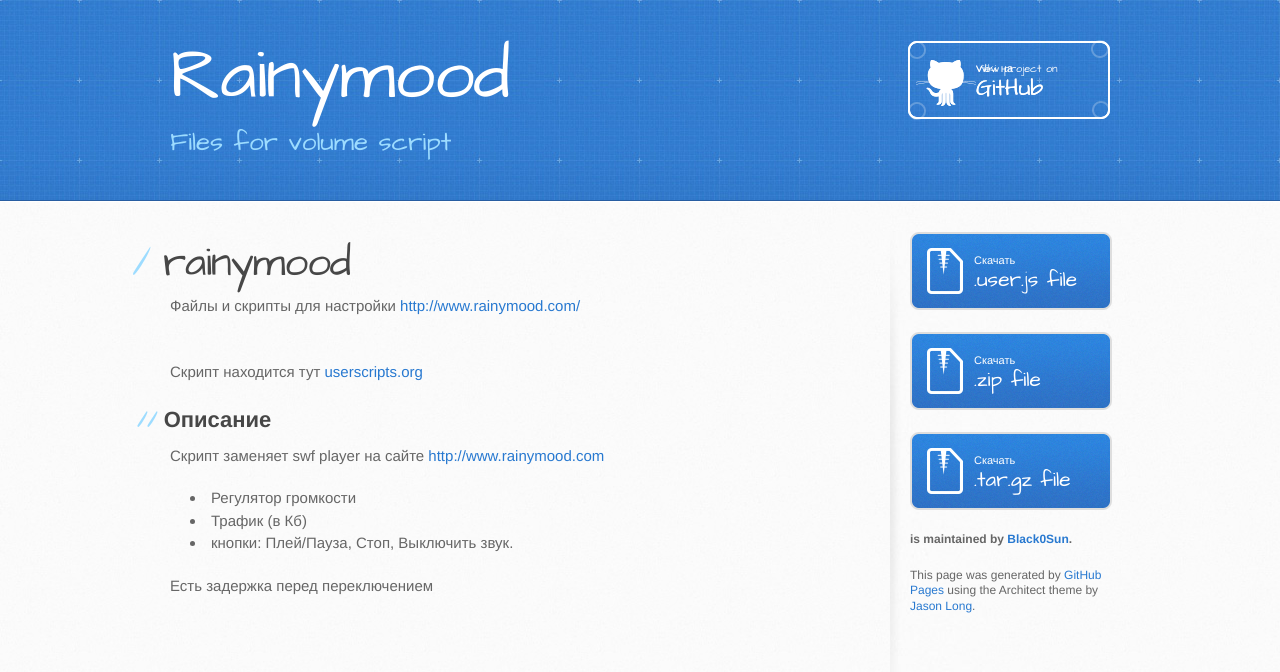
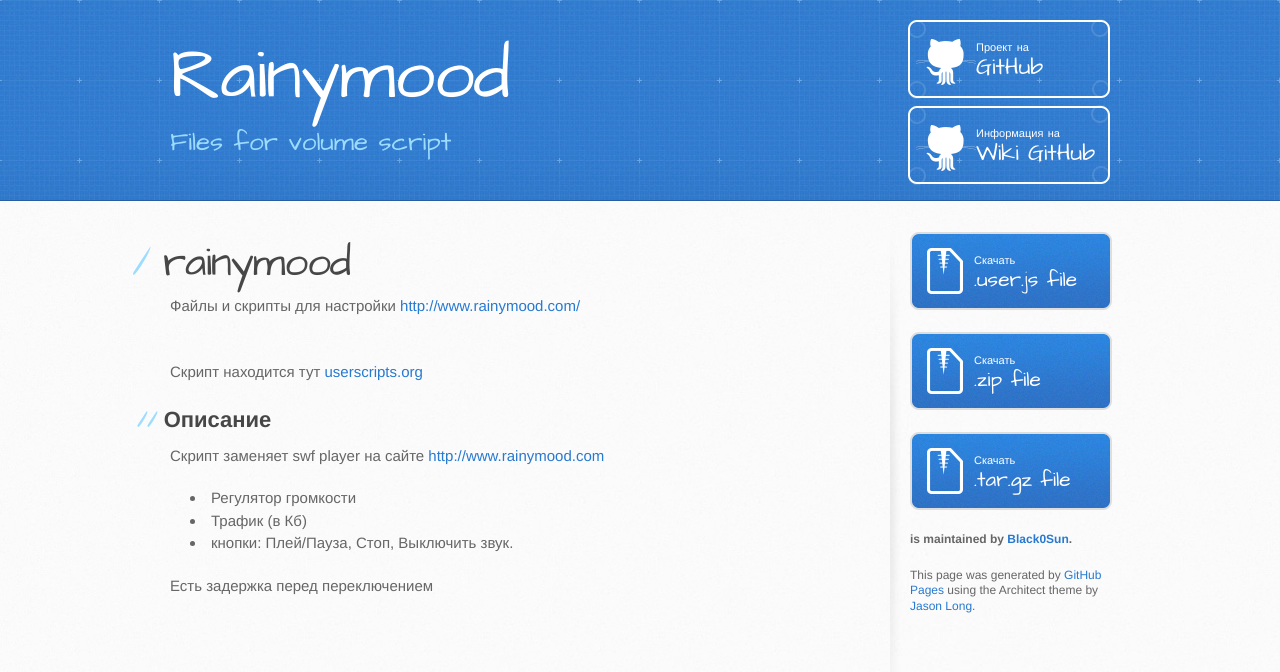
Before and after one commit to Black-Sunlight/rainymood, a plain HTML site: page index.html in a window 1280 px wide. Drawn offline with Linux system fonts and the light colour scheme.

Commit message:
Позиция кнопок

```diff
--- a/index.html
+++ b/index.html
@@ -21,8 +21,8 @@
       <div class="inner">
         <h1>Rainymood</h1>
         <h2>Files for volume script</h2>
-        <a href="https://github.com/Black0Sun/rainymood" class="button"><small>View project on</small>GitHub</a>
-        <a href="https://github.com/Black0Sun/rainymood/wiki" class="button"><small>Wiki на</small>GitHub</a>
+        <a href="https://github.com/Black0Sun/rainymood" class="button" style="display:block;margin-top:-21px"><small>Проект на</small>GitHub</a>
+        <a href="https://github.com/Black0Sun/rainymood/wiki" class="button" style="display:block;margin-top:65px"><small>Информация на</small>Wiki GitHub</a>
       </div>
     </header>
 
```
